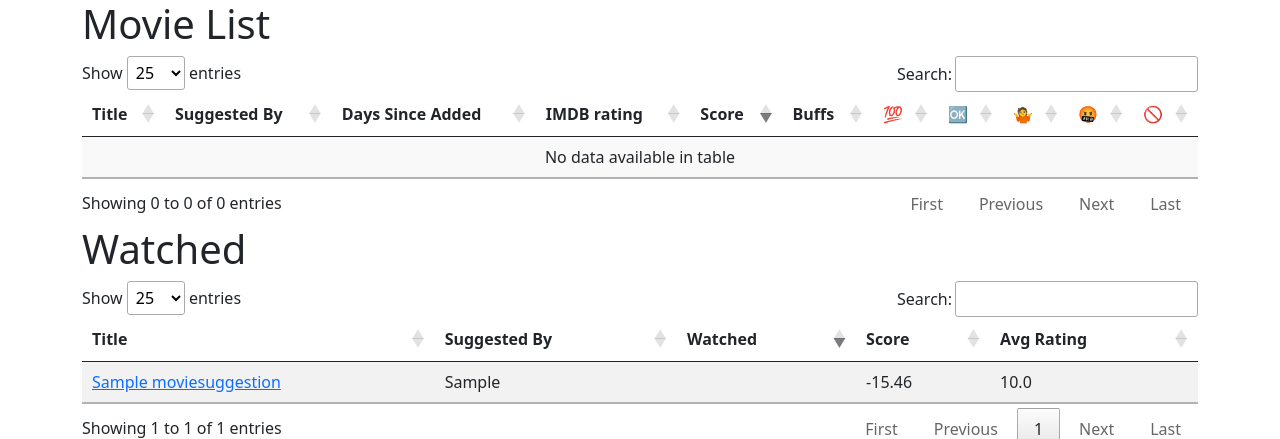
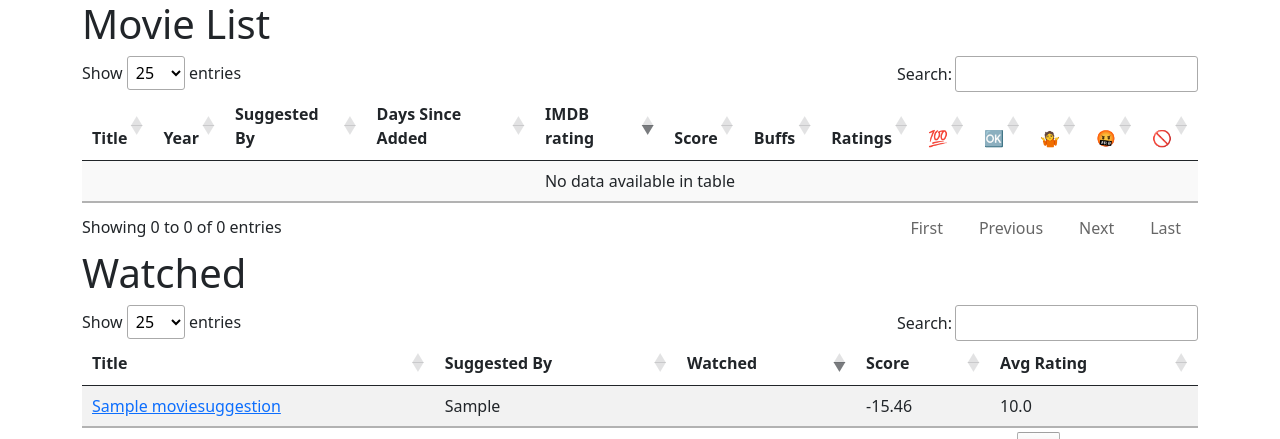
Before and after one commit to nero-bc/movie-club-bot, a Django app: page /t/1 in a window 1280 px wide. Shown: the top 439 px of the page. Run offline with Django 4.2, Linux system fonts and the light colour scheme; tables that the repository leaves empty hold one stand-in row (values such as "Sample post"); some libraries are stand-ins or nearby versions.

Commit message:
add votes, year column

```diff
--- a/web/models.py
+++ b/web/models.py
@@ -55,6 +55,10 @@
     suggested_by = models.ForeignKey(
         User, on_delete=models.SET_NULL, null=True, related_name="suggestion"
     )
+
+    @property
+    def get_ourvotes(self):
+        return sum([i.score for i in self.interest_set.all()])
 
     @property
     def get_score(self):
--- a/web/templates/list.html
+++ b/web/templates/list.html
@@ -10,11 +10,13 @@
 	<thead>
 		<tr>
 			<th>Title</th>
+			<th>Year</th>
 			<th>Suggested By</th>
 			<th>Days Since Added</th>
 			<th>IMDB rating</th>
 			<th>Score</th>
 			<th>Buffs</th>
+			<th>Ratings</th>
 			<th>💯</th>
 			<th>🆗</th>
 			<th>🤷</th>
@@ -30,6 +32,7 @@
 				{{ m.title }}
 				</a>
 			</td>
+			<td>{{ m.year }}</td>
 			<td>
 				{% if m.suggested_by %}
 				<a href="{% url 'profile' m.suggested_by.username %}">{{ m.suggested_by.first_name }}</a>
@@ -40,6 +43,7 @@
 			<td>{{ m.get_score|floatformat:2 }}</td>
 			<td>{{ m.get_buffs }}</td>
 
+			<td>{{ m.get_ourvotes }}</td>
 			<td>{{ m.get_rated_2 | join:',' }}</td>
 			<td>{{ m.get_rated_1 | join:',' }}</td>
 			<td>{{ m.get_rated_0 | join:',' }}</td>
```
